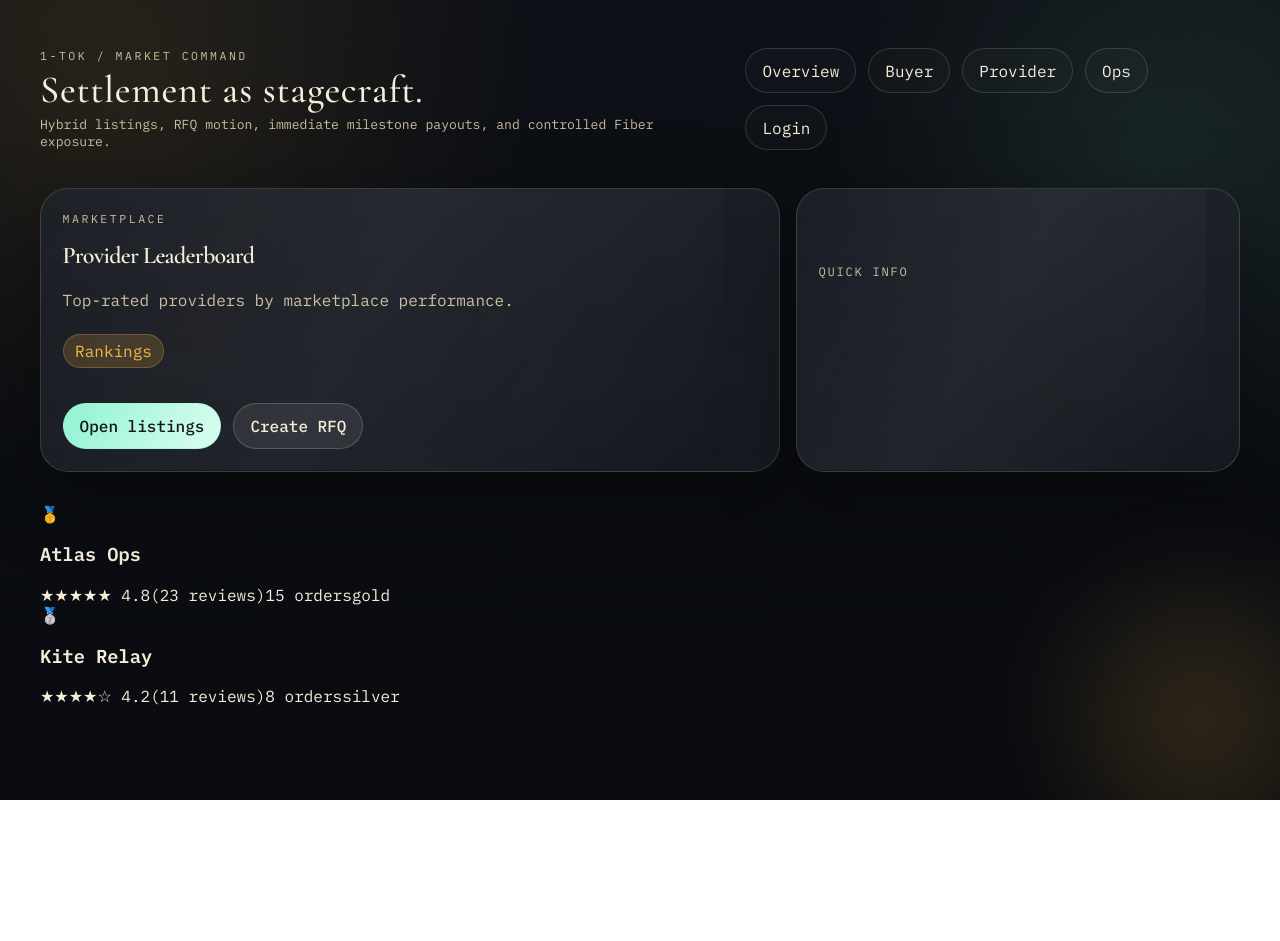
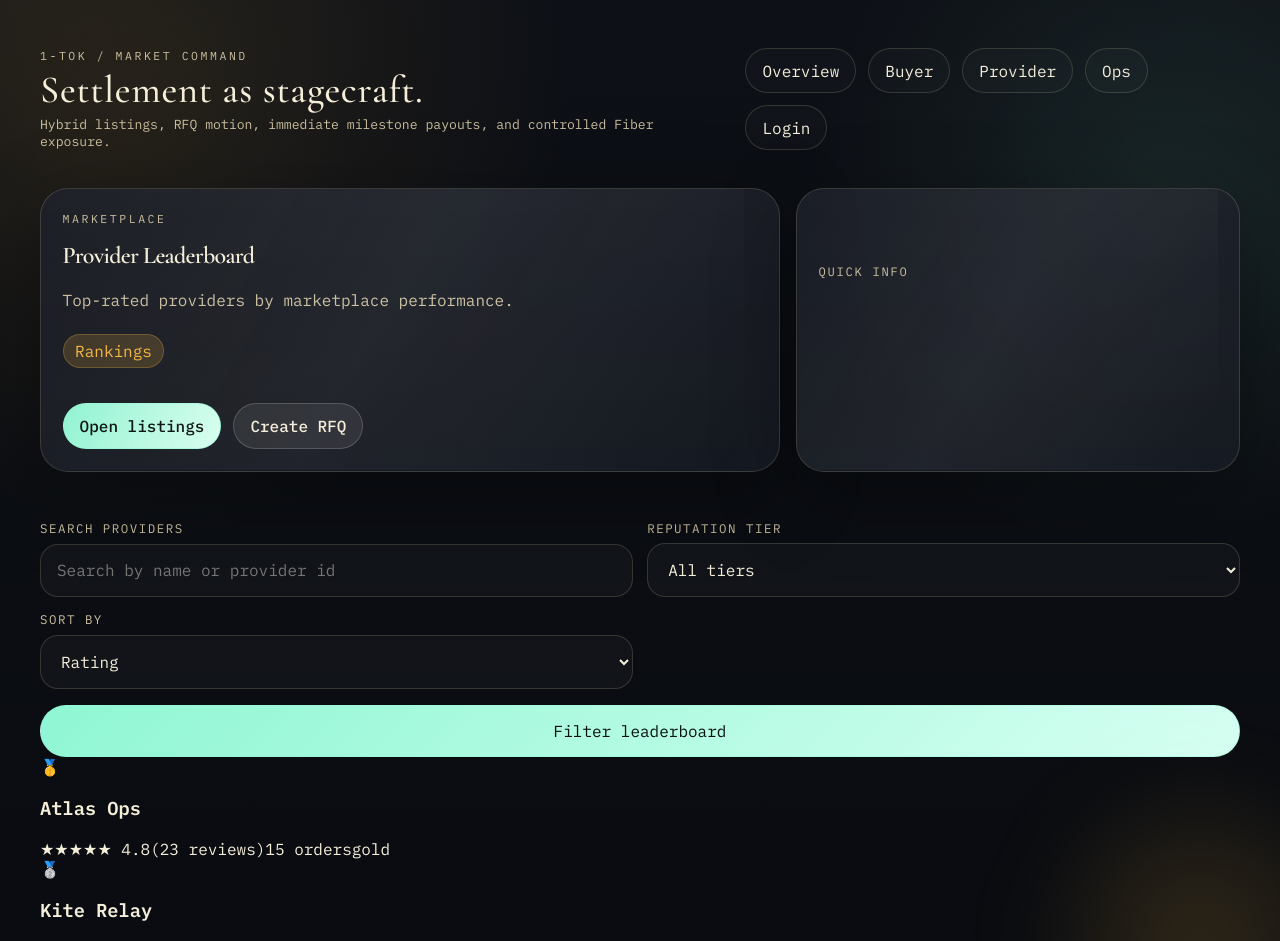
Before and after one commit to Keith-CY/1-tok, a Next.js app in the folder apps/web/: page /buyer/leaderboard in a window 1280 px wide. Shown: the top 941 px of the page. Before the commit the page ends 800 px from the top, so only its background shows below. Built offline with nearby package versions, Linux system fonts and the light colour scheme; no server answers.

Commit message:
feat: add filters and sorting to buyer leaderboard

```diff
--- a/apps/web/app/buyer/leaderboard/page.tsx
+++ b/apps/web/app/buyer/leaderboard/page.tsx
@@ -1,4 +1,5 @@
 import { PortalShell } from "../../../components/portal-shell";
+import { EmptyState } from "../../../components/ui";
 import { formatStars, ratingColor } from "../../../lib/rating";
 
 export const dynamic = "force-dynamic";
@@ -9,7 +10,33 @@ const leaderboard = [
   { providerId: "provider_2", name: "Kite Relay", rating: 4.2, ratingCount: 11, totalOrders: 8, reputationTier: "silver" },
 ];
 
-export default async function LeaderboardPage() {
+export default async function LeaderboardPage({
+  searchParams,
+}: {
+  searchParams?: { q?: string; tier?: string; sort?: string };
+}) {
+  const query = (searchParams?.q ?? "").trim().toLowerCase();
+  const tier = (searchParams?.tier ?? "all").toLowerCase();
+  const sort = (searchParams?.sort ?? "rating").toLowerCase();
+
+  const leaderboardData = leaderboard
+    .filter(
+      (entry) =>
+        (tier === "all" || entry.reputationTier === tier) &&
+        (!query || entry.name.toLowerCase().includes(query) || entry.providerId.toLowerCase().includes(query)),
+    )
+    .sort((a, b) => {
+      if (sort === "orders") {
+        return b.totalOrders - a.totalOrders;
+      }
+
+      if (sort === "reviews") {
+        return b.ratingCount - a.ratingCount;
+      }
+
+      return b.rating - a.rating;
+    });
+
   return (
     <PortalShell
       eyebrow="Marketplace"
@@ -24,7 +51,50 @@ export default async function LeaderboardPage() {
       asideItems={[]}
     >
       <div className="space-y-3">
-        {leaderboard.map((entry, i) => {
+        <form method="GET" className="auth-form market-form">
+          <div className="market-form__grid">
+            <label className="auth-field">
+              <span>Search providers</span>
+              <input
+                name="q"
+                type="text"
+                placeholder="Search by name or provider id"
+                defaultValue={searchParams?.q ?? ""}
+              />
+            </label>
+            <label className="auth-field">
+              <span>Reputation tier</span>
+              <select name="tier" defaultValue={searchParams?.tier ?? "all"}>
+                <option value="all">All tiers</option>
+                <option value="gold">Gold</option>
+                <option value="silver">Silver</option>
+                <option value="bronze">Bronze</option>
+              </select>
+            </label>
+            <label className="auth-field">
+              <span>Sort by</span>
+              <select name="sort" defaultValue={searchParams?.sort ?? "rating"}>
+                <option value="rating">Rating</option>
+                <option value="reviews">Review count</option>
+                <option value="orders">Orders</option>
+              </select>
+            </label>
+          </div>
+          <button type="submit" className="auth-submit">
+            Filter leaderboard
+          </button>
+        </form>
+
+        {leaderboardData.length === 0 ? (
+          <EmptyState
+            icon="🏆"
+            message="No providers match your leaderboard filters."
+            actionLabel="Clear filters"
+            actionHref="/buyer/leaderboard"
+          />
+        ) : (
+          <div className="space-y-3">
+            {leaderboardData.map((entry, i) => {
               const medal = i === 0 ? "🥇" : i === 1 ? "🥈" : i === 2 ? "🥉" : `#${i + 1}`;
               return (
                 <div key={entry.providerId} className="border rounded-lg p-4 flex items-center gap-4">
@@ -44,6 +114,8 @@ export default async function LeaderboardPage() {
               );
             })}
           </div>
+        )}
+      </div>
     </PortalShell>
   );
 }
```
Lines whose indentation alone changed are shown as unchanged.
